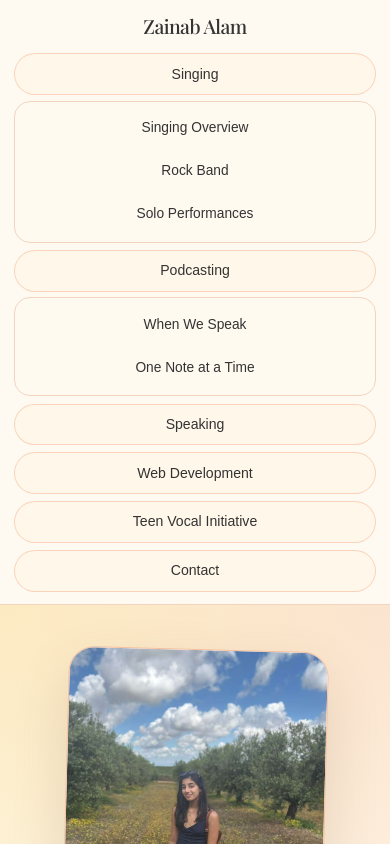
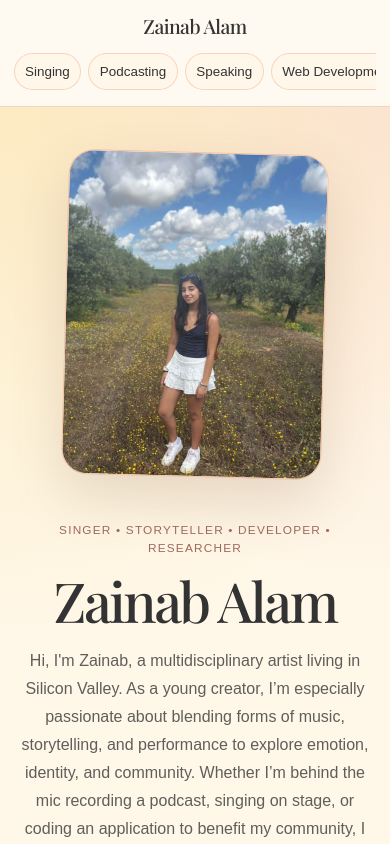
Before and after one commit to zaialam1/zainab-alam, a Next.js app: page / in a window 390 px wide. Shown: the top 844 px of the page. Built offline with nearby package versions, Linux system fonts and the light colour scheme; a web font is replaced by a local one.

Commit message:
Update website

```diff
--- a/app/globals.css
+++ b/app/globals.css
@@ -84,9 +84,14 @@ a {
   white-space: nowrap;
 }
 
+.dropdown-label {
+  border: none;
+  background: transparent;
+}
+
 .navbar-links > a:hover,
 .dropdown:hover .dropdown-label,
-.dropdown:focus-within .dropdown-label {
+.dropdown.open .dropdown-label {
   background: #f9eadb;
   color: var(--soft-charcoal);
 }
@@ -129,7 +134,7 @@ a {
 }
 
 .dropdown:hover .dropdown-menu,
-.dropdown:focus-within .dropdown-menu {
+.dropdown.open .dropdown-menu {
   opacity: 1;
   visibility: visible;
   pointer-events: auto;
@@ -155,11 +160,12 @@ a {
 
 @media (max-width: 900px) {
   .navbar {
-    position: relative;
+    position: sticky;
+    top: 0;
     flex-direction: column;
     align-items: center;
     gap: 0.75rem;
-    padding: 0.9rem 1rem;
+    padding: 0.85rem 1rem;
   }
 
   .navbar-logo {
@@ -169,54 +175,49 @@ a {
 
   .navbar-links {
     width: 100%;
-    display: flex;
-    flex-direction: column;
-    align-items: stretch;
     justify-content: flex-start;
+    flex-wrap: nowrap;
+    overflow-x: auto;
     gap: 0.45rem;
+    padding-bottom: 0.25rem;
+    scrollbar-width: none;
+  }
+
+  .navbar-links::-webkit-scrollbar {
+    display: none;
   }
 
   .navbar-links > a,
   .dropdown-label {
-    width: 100%;
-    display: block;
-    text-align: center;
-    padding: 0.65rem 0.8rem;
-    font-size: 0.95rem;
+    flex: 0 0 auto;
+    font-size: 0.9rem;
+    padding: 0.5rem 0.75rem;
     background: rgba(255, 247, 232, 0.8);
     border: 1px solid rgba(245, 184, 149, 0.55);
-    border-radius: 999px;
   }
 
   .dropdown {
-    width: 100%;
-    display: flex;
-    flex-direction: column;
-    align-items: stretch;
+    flex: 0 0 auto;
   }
 
   .dropdown-menu {
-    position: static;
-    width: 100%;
+    position: fixed;
+    top: 6.8rem;
+    left: 1rem;
+    right: 1rem;
+    width: auto;
     min-width: 0;
-    margin-top: 0.35rem;
-    padding: 0.45rem;
+    max-width: none;
+    margin-top: 0;
+    padding: 0.65rem;
     border-radius: 1rem;
-
-    opacity: 1;
-    visibility: visible;
-    pointer-events: auto;
-    transform: none;
-    box-shadow: none;
-
-    background: rgba(255, 250, 241, 0.8);
   }
 
   .dropdown-menu a {
     text-align: center;
     white-space: normal;
     font-size: 0.92rem;
-    padding: 0.6rem 0.75rem;
+    padding: 0.7rem 0.85rem;
   }
 }
 
@@ -231,11 +232,13 @@ a {
 
   .navbar-links > a,
   .dropdown-label {
-    font-size: 0.88rem;
-    padding: 0.58rem 0.7rem;
+    font-size: 0.84rem;
+    padding: 0.46rem 0.65rem;
   }
 
-  .dropdown-menu a {
-    font-size: 0.86rem;
+  .dropdown-menu {
+    top: 6.35rem;
+    left: 0.85rem;
+    right: 0.85rem;
   }
 }
--- a/components/Navbar.tsx
+++ b/components/Navbar.tsx
@@ -1,34 +1,81 @@
+"use client";
+
+import { useState } from "react";
 import Link from "next/link";
 
 export default function Navbar() {
+  const [openDropdown, setOpenDropdown] = useState<string | null>(null);
+
+  function toggleDropdown(name: string) {
+    setOpenDropdown(openDropdown === name ? null : name);
+  }
+
+  function closeDropdown() {
+    setOpenDropdown(null);
+  }
+
   return (
     <header className="navbar">
-      <Link href="/" className="navbar-logo">
+      <Link href="/" className="navbar-logo" onClick={closeDropdown}>
         Zainab Alam
       </Link>
 
       <nav className="navbar-links">
-        <div className="dropdown">
-          <span className="dropdown-label">Singing</span>
+        <div className={`dropdown ${openDropdown === "singing" ? "open" : ""}`}>
+          <button
+            type="button"
+            className="dropdown-label"
+            onClick={() => toggleDropdown("singing")}
+            aria-expanded={openDropdown === "singing"}
+          >
+            Singing
+          </button>
+
           <div className="dropdown-menu">
-            <Link href="/singing">Singing Overview</Link>
-            <Link href="/singing/rock-band">Rock Band</Link>
-            <Link href="/singing/solo-performance">Solo Performances</Link>
+            <Link href="/singing" onClick={closeDropdown}>
+              Singing Overview
+            </Link>
+            <Link href="/singing/rock-band" onClick={closeDropdown}>
+              Rock Band
+            </Link>
+            <Link href="/singing/solo-performance" onClick={closeDropdown}>
+              Solo Performances
+            </Link>
           </div>
         </div>
 
-        <div className="dropdown">
-          <span className="dropdown-label">Podcasting</span>
+        <div className={`dropdown ${openDropdown === "podcasting" ? "open" : ""}`}>
+          <button
+            type="button"
+            className="dropdown-label"
+            onClick={() => toggleDropdown("podcasting")}
+            aria-expanded={openDropdown === "podcasting"}
+          >
+            Podcasting
+          </button>
+
           <div className="dropdown-menu">
-            <Link href="/podcasting/when_we_speak">When We Speak</Link>
-            <Link href="/podcasting/one-note-at-a-time">One Note at a Time</Link>
+            <Link href="/podcasting/when_we_speak" onClick={closeDropdown}>
+              When We Speak
+            </Link>
+            <Link href="/podcasting/one-note-at-a-time" onClick={closeDropdown}>
+              One Note at a Time
+            </Link>
           </div>
         </div>
 
-        <Link href="/speaking">Speaking</Link>
-        <Link href="/web-development">Web Development</Link>
-        <Link href="/teen-vocal-initiative">Teen Vocal Initiative</Link>
-        <Link href="/contact">Contact</Link>
+        <Link href="/speaking" onClick={closeDropdown}>
+          Speaking
+        </Link>
+        <Link href="/web-development" onClick={closeDropdown}>
+          Web Development
+        </Link>
+        <Link href="/teen-vocal-initiative" onClick={closeDropdown}>
+          Teen Vocal Initiative
+        </Link>
+        <Link href="/contact" onClick={closeDropdown}>
+          Contact
+        </Link>
       </nav>
     </header>
   );
```
